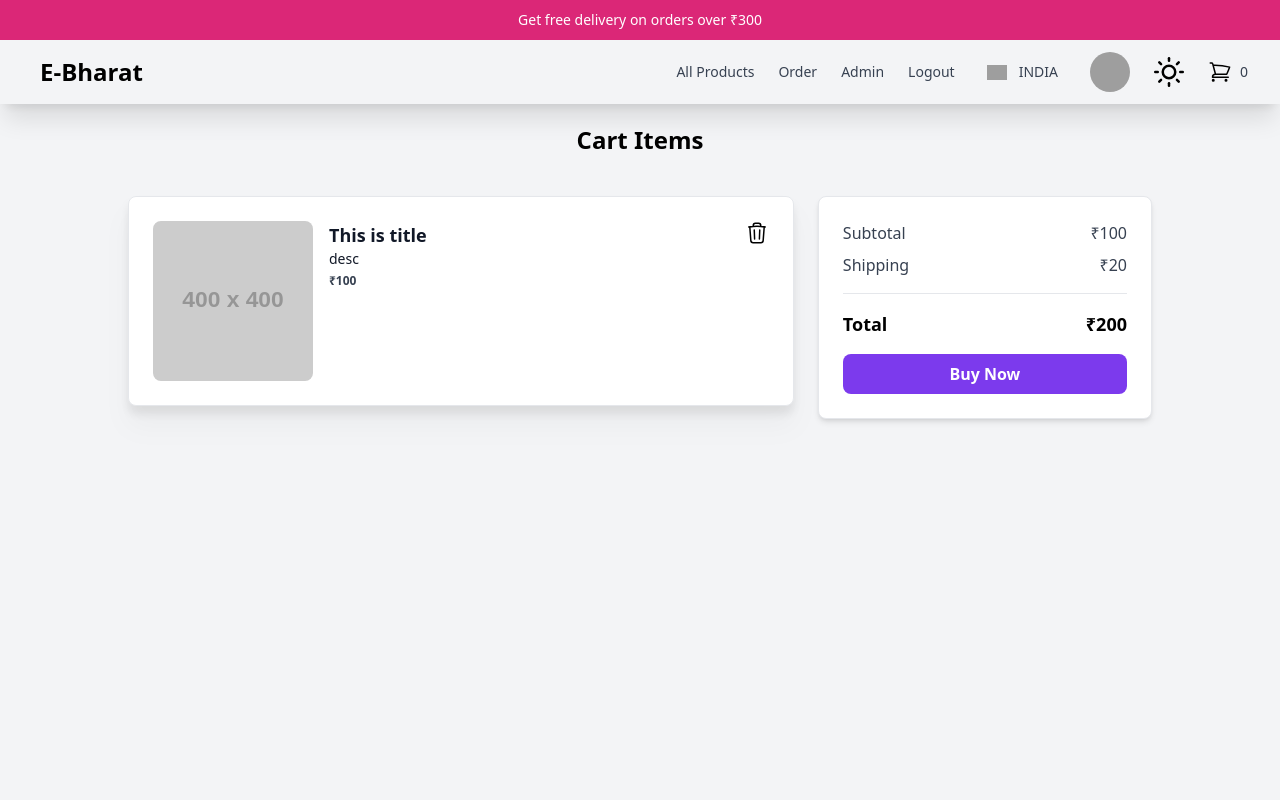
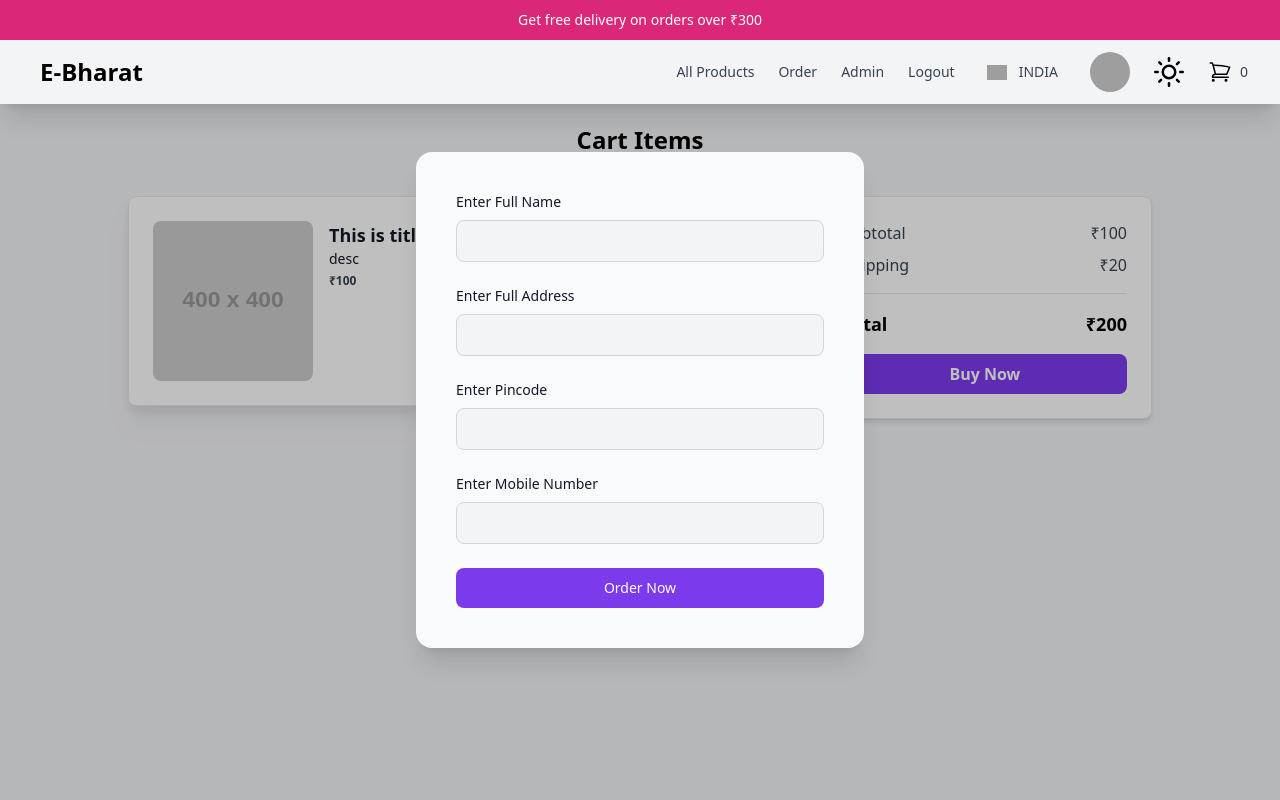
Before and after one commit to Aman-Rawat001/ecommerce, a React (Vite) app: page /cart in a window 1280 px wide. Both pictures are taken after a click on the button "Buy Now". Shown: the top 800 px of the page. Built offline with nearby package versions, Linux system fonts and the light colour scheme; grey boxes are pictures that could not be loaded.

Commit message:
modal created in cart page on buy now button click

```diff
--- /dev/null
+++ b/src/components/modal/Modal.jsx
@@ -0,0 +1,138 @@
+import { Dialog, Transition } from "@headlessui/react";
+import { Fragment, useState } from "react";
+
+export default function Modal() {
+  let [isOpen, setIsOpen] = useState(false);
+
+  function closeModal() {
+    setIsOpen(false);
+  }
+
+  function openModal() {
+    setIsOpen(true);
+  }
+
+  return (
+    <>
+      <div className="  text-center rounded-lg text-white font-bold">
+        <button
+          type="button"
+          onClick={openModal}
+          className="w-full  bg-violet-600 py-2 text-center rounded-lg text-white font-bold "
+        >
+          Buy Now
+        </button>
+      </div>
+
+      <Transition appear show={isOpen} as={Fragment}>
+        <Dialog as="div" className="relative z-10" onClose={closeModal}>
+          <Transition.Child
+            as={Fragment}
+            enter="ease-out duration-300"
+            enterFrom="opacity-0"
+            enterTo="opacity-100"
+            leave="ease-in duration-200"
+            leaveFrom="opacity-100"
+            leaveTo="opacity-0"
+          >
+            <div className="fixed inset-0 bg-black bg-opacity-25" />
+          </Transition.Child>
+
+          <div className="fixed inset-0 overflow-y-auto">
+            <div className="flex min-h-full items-center justify-center p-4 text-center">
+              <Transition.Child
+                as={Fragment}
+                enter="ease-out duration-300"
+                enterFrom="opacity-0 scale-95"
+                enterTo="opacity-100 scale-100"
+                leave="ease-in duration-200"
+                leaveFrom="opacity-100 scale-100"
+                leaveTo="opacity-0 scale-95"
+              >
+                <Dialog.Panel className="w-full max-w-md transform overflow-hidden rounded-2xl p-2  text-left align-middle shadow-xl transition-all bg-gray-50">
+                  <section className="">
+                    <div className="flex flex-col items-center justify-center py-8 mx-auto  lg:py-0">
+                      <div className="w-full  rounded-lg md:mt-0 sm:max-w-md xl:p-0 ">
+                        <div className="p-6 space-y-4 md:space-y-6 sm:p-8">
+                          <form className="space-y-4 md:space-y-6" action="#">
+                            <div>
+                              <label
+                                htmlFor="name"
+                                className="block mb-2 text-sm font-medium text-gray-900"
+                              >
+                                Enter Full Name
+                              </label>
+                              <input
+                                type="name"
+                                name="name"
+                                id="name"
+                                className=" border outline-0 border-gray-300 text-gray-900 sm:text-sm rounded-lg focus:ring-primary-600 focus:border-primary-600 block w-full p-2.5 bg-gray-100"
+                                required
+                              />
+                            </div>
+                            <div>
+                              <label
+                                htmlFor="email"
+                                className="block mb-2 text-sm font-medium text-gray-900"
+                              >
+                                Enter Full Address
+                              </label>
+                              <input
+                                type="text"
+                                name="address"
+                                id="address"
+                                className=" border outline-0 border-gray-300 text-gray-900 sm:text-sm rounded-lg focus:ring-primary-600 focus:border-primary-600 block w-full p-2.5 bg-gray-100"
+                                required
+                              />
+                            </div>
+                            <div>
+                              <label
+                                htmlFor="pincode"
+                                className="block mb-2 text-sm font-medium text-gray-900"
+                              >
+                                Enter Pincode
+                              </label>
+                              <input
+                                type="text"
+                                name="pincode"
+                                id="pincode"
+                                className=" border outline-0 border-gray-300 text-gray-900 sm:text-sm rounded-lg focus:ring-primary-600 focus:border-primary-600 block w-full p-2.5 bg-gray-100"
+                                required
+                              />
+                            </div>
+                            <div>
+                              <label
+                                htmlFor="mobileNumber"
+                                className="block mb-2 text-sm font-medium text-gray-900"
+                              >
+                                Enter Mobile Number
+                              </label>
+                              <input
+                                type="text"
+                                name="mobileNumber"
+                                id="mobileNumber"
+                                className=" border outline-0 border-gray-300 text-gray-900 sm:text-sm rounded-lg focus:ring-primary-600 focus:border-primary-600 block w-full p-2.5 bg-gray-100"
+                                required
+                              />
+                            </div>
+                          </form>
+                          <button
+                            onClick={closeModal}
+                            type="button"
+                            className="focus:outline-none w-full text-white bg-violet-600 bg-green-600 hover:bg-violet-800  outline-0 font-medium rounded-lg text-sm px-5 py-2.5 "
+                          >
+                            Order Now
+                          </button>
+                        </div>
+                      </div>
+                    </div>
+                  </section>
+                </Dialog.Panel>
+              </Transition.Child>
+            </div>
+          </div>
+        </Dialog>
+      </Transition>
+    </>
+  );
+}
--- a/src/pages/cart/Cart.jsx
+++ b/src/pages/cart/Cart.jsx
@@ -1,6 +1,7 @@
 import React, { useContext } from "react";
 import myContext from "../../context/data/myContext";
 import Layout from "../../components/layout/Layout";
+import Modal from "../../components/modal/Modal";
 
 function Cart() {
   const context = useContext(myContext);
@@ -124,12 +125,13 @@
               </div>
             </div>
             {/* <Modal  /> */}
-            <button
+            {/* <button
               type="button"
               className="w-full  bg-violet-600 py-2 text-center rounded-lg text-white font-bold "
             >
               Buy Now
-            </button>
+            </button> */}
+            <Modal />
           </div>
         </div>
       </div>
```
